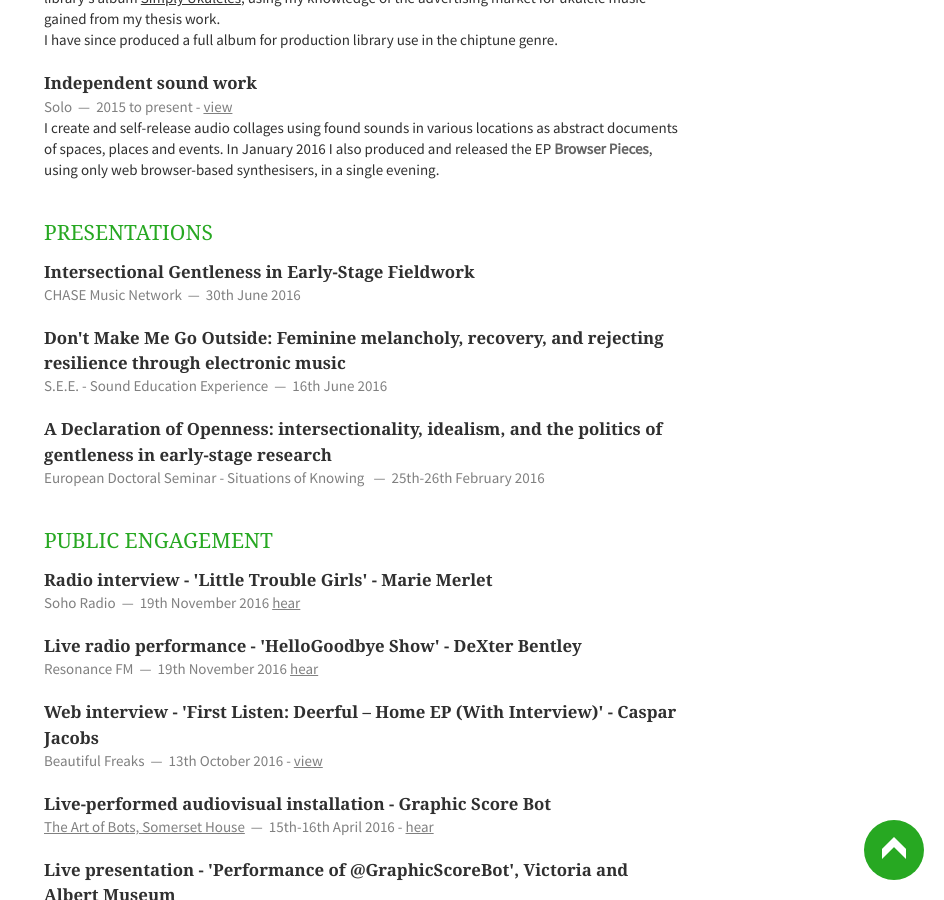
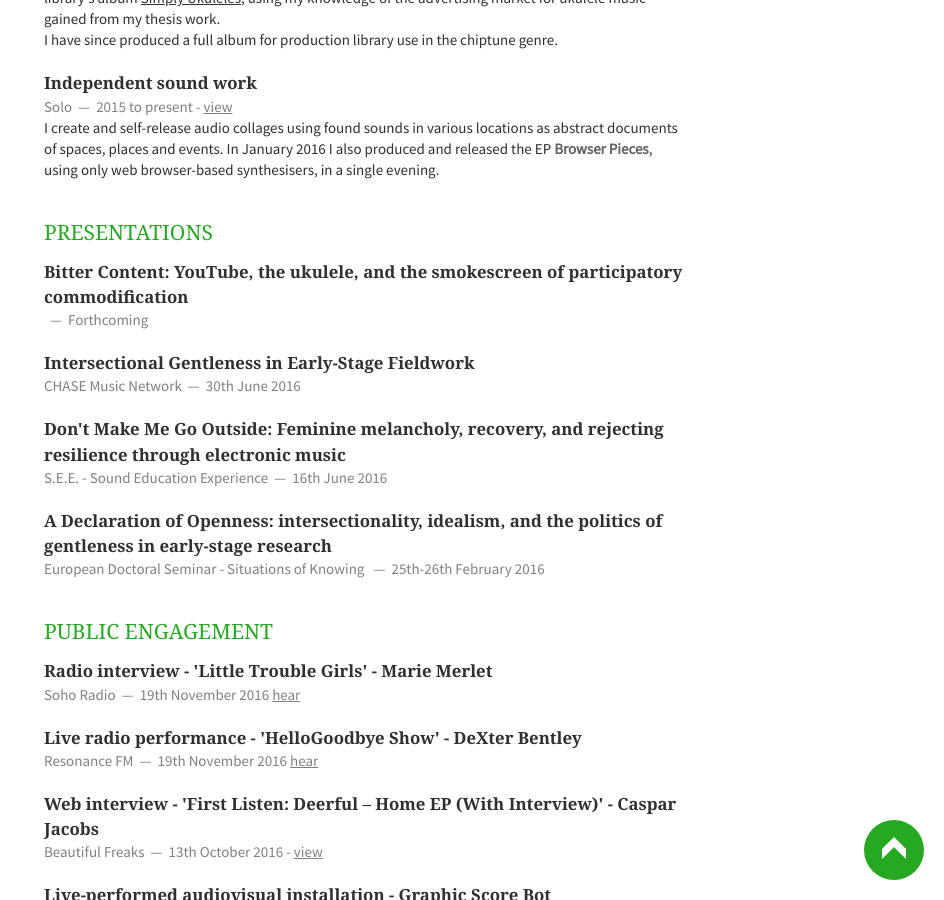
Before and after one commit to emmawinston/cv, a Jekyll site: the page built from index.html, in a window 1280 px wide and 900 px high, scrolled down 2272 px. Shown: the whole window, without its empty margins (336-1280 px from the left). Built offline with Jekyll 4.4.1, drawn with Linux system fonts in a browser that asks for light colours; nearby versions of some CDN libraries; Markdown is read by kramdown in place of the engine named in the settings; the list of posts is cut into pages by our own code.

Commit message:
presentations

```diff
--- a/_includes/presentations.html
+++ b/_includes/presentations.html
@@ -1,5 +1,12 @@
 <section class="eleven columns">
     <h1>Presentations</h1>
+    <article>
+        <header>
+            <h1>Bitter Content: YouTube, the ukulele, and the smokescreen of participatory commodification</h1>
+            <span><address></address><time>Forthcoming</time></span>
+        </header>
+        <p></p>
+    </article>
     <article>
         <header>
             <h1>Intersectional Gentleness in Early-Stage Fieldwork</h1>
```
